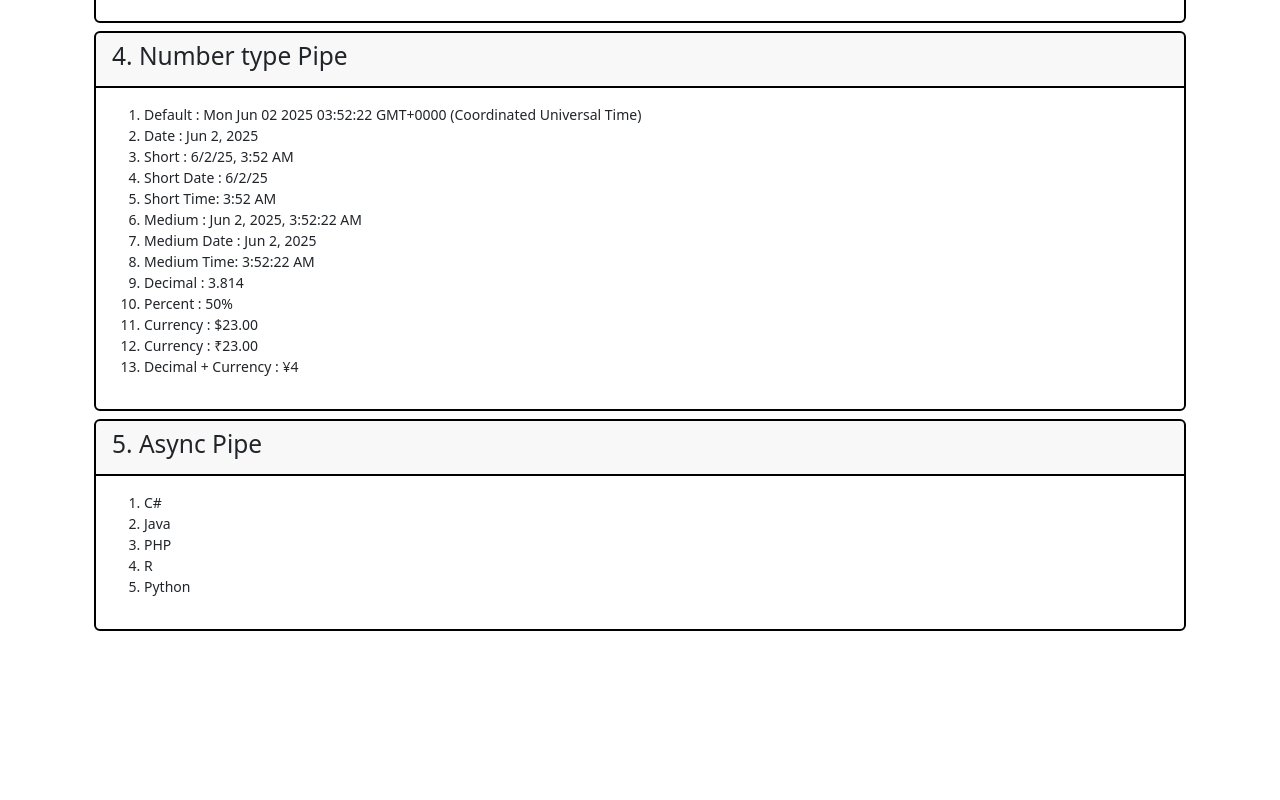
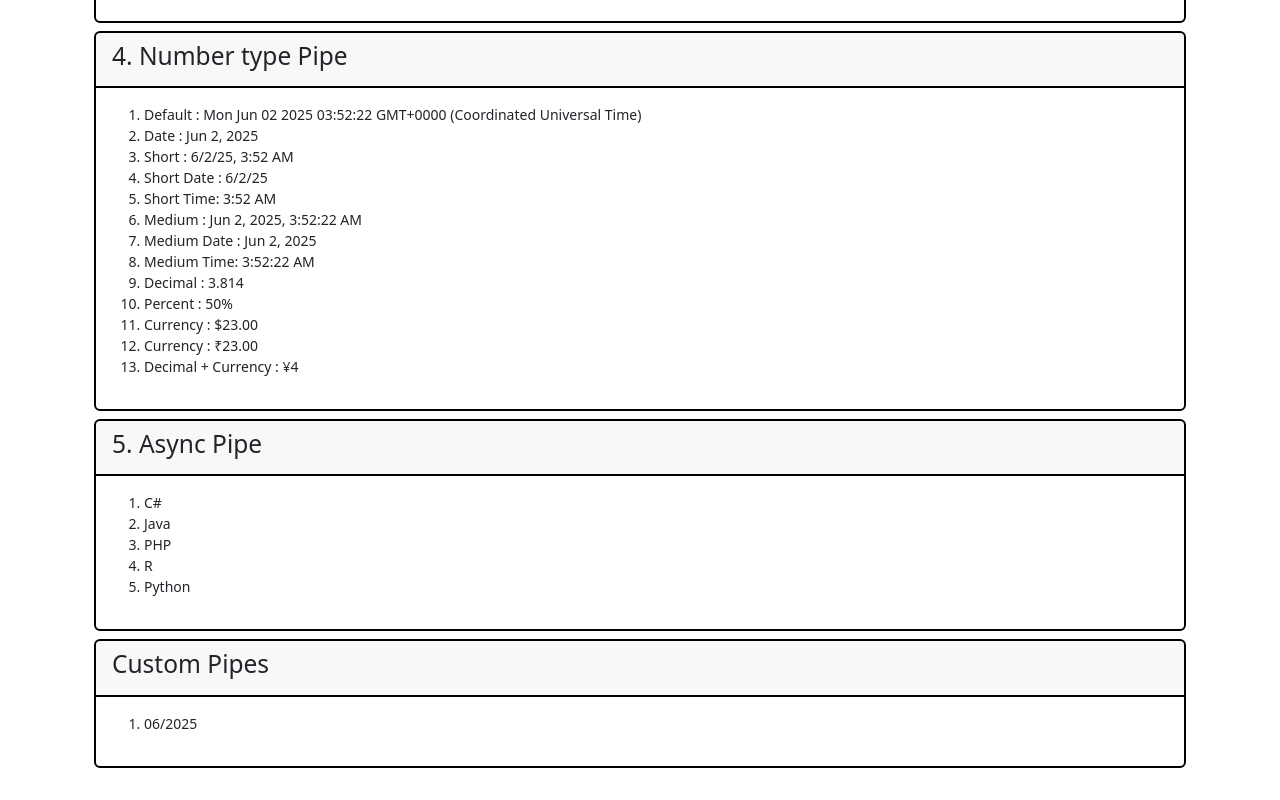
Before and after one commit to guruprakash-c/Angular20Course, an Angular app: page / in a window 1280 px wide. Shown: the part 786-1586 px from the top of the page. Before the commit the page ends 1449 px from the top, so only its background shows below. Built offline with nearby package versions, Linux system fonts and the light colour scheme.

Commit message:
Custom Pipes

```diff
--- a/src/components/built-in-pipes/built-in-pipes.component.html
+++ b/src/components/built-in-pipes/built-in-pipes.component.html
@@ -64,4 +64,18 @@
             </ol>
         </div>
     </div>
+    <div class="card mt-2 mb-2">
+        <div class="card-header">
+            <h3>Custom Pipes</h3>
+        </div>
+        <div class="card-body">
+            <ol>
+                <!-- <li>Mobile number with Country Code:
+                    <br/> {{ indianMbl | oob }}</li> -->
+                    <li>
+                        {{todaysDate|oob}}
+                    </li>
+            </ol>
+        </div>
+    </div>
 </main>
--- a/src/components/built-in-pipes/built-in-pipes.component.ts
+++ b/src/components/built-in-pipes/built-in-pipes.component.ts
@@ -1,10 +1,11 @@
 import { CommonModule } from '@angular/common';
 import { Component } from '@angular/core';
 import { of } from 'rxjs';
+import { OobPipe } from '../../pipes/oob.pipe';
 
 @Component({
   selector: 'app-built-in-pipes',
-  imports: [CommonModule],
+  imports: [CommonModule, OobPipe],
   templateUrl: './built-in-pipes.component.html',
   styleUrl: './built-in-pipes.component.css'
 })
@@ -18,4 +19,6 @@ jsonData = [
 todaysDate:Date = new Date();
 floatVal:number = 3.814152892;
 techs = of(['C#','Java','PHP','R','Python']);
+
+indianMbl:any = undefined; //9876543210;
 }
--- /dev/null
+++ b/src/pipes/oob.pipe.ts
@@ -0,0 +1,20 @@
+import { DatePipe } from '@angular/common';
+import { Pipe, PipeTransform } from '@angular/core';
+
+@Pipe({
+  name: 'oob',
+  pure: false
+})
+export class OobPipe implements PipeTransform {
+
+  private DatePipe = new DatePipe('en-US');
+  transform(value: any, ...args: any[]): any {
+    // if(value == '' || value == null || value == undefined){
+    //   return 'N/A';
+    // }else{
+    //   return value ? '+91 ' + value : value;
+    // }
+    return this.DatePipe.transform(value, 'MM/YYYY');
+  }
+
+}
```
Also changed, not shown: 1 other file (tests, documents, lock files or other folders).
